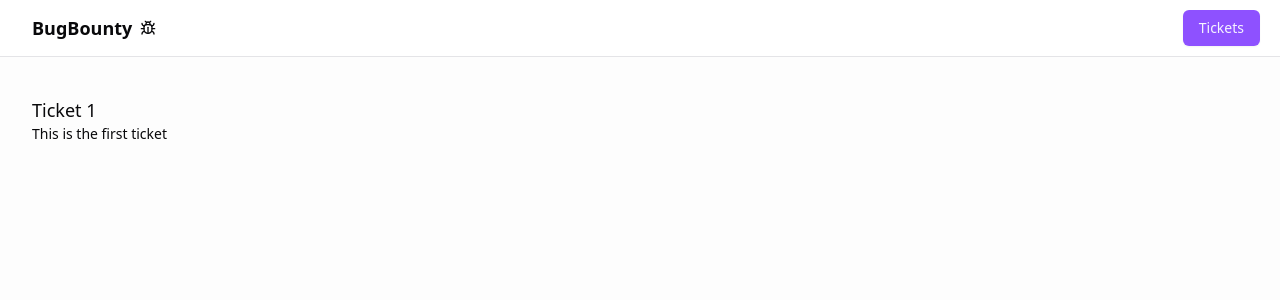
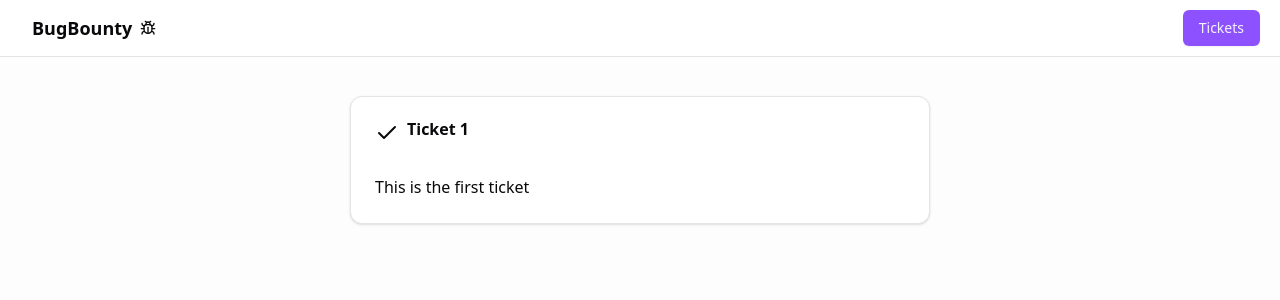
Before and after one commit to illusivesunrae/road-to-next, a Next.js app: page /tickets/1 in a window 1280 px wide. Shown: the top 300 px of the page. Built offline with nearby package versions, Linux system fonts and the light colour scheme.

Commit message:
Used flag to create context-specific class rendering

```diff
--- a/src/app/tickets/[ticketId]/page.tsx
+++ b/src/app/tickets/[ticketId]/page.tsx
@@ -2,6 +2,7 @@ import Link from "next/link";
 import { Placeholder } from "@/components/placeholder";
 import { Button } from "@/components/ui/button";
 import { initialTickets } from "@/data";
+import { TicketItem } from "@/features/ticket/components/ticket-item";
 import { ticketsPath } from "@/paths";
 
 type TicketPageProps = {
@@ -20,9 +21,8 @@ const TicketPage = async ({ params }: TicketPageProps) => {
     }
 
     return (
-      <div>
-        <h2 className="text-lg">{ticket.title}</h2>
-        <p className="text-sm">{ticket.content}</p>
+      <div className="flex justify-center animate-fade-from-top">
+        <TicketItem ticket={ticket} isDetail />
       </div>
     );
   }
--- a/src/features/ticket/components/ticket-item.tsx
+++ b/src/features/ticket/components/ticket-item.tsx
@@ -1,3 +1,4 @@
+import clsx from "clsx"
 import { LucideSquareArrowOutUpRight } from "lucide-react"
 import Link from "next/link"
 import { Button } from "@/components/ui/button"
@@ -7,17 +8,21 @@ import { TICKET_ICONS } from "../constants"
 import { Ticket } from "../types"
 
 type TicketItemProps = {
-    ticket: Ticket,
+    ticket: Ticket;
+    isDetail?: boolean;
 }
 
-const TicketItem = ({ ticket }: TicketItemProps) => {
+const TicketItem = ({ ticket, isDetail }: TicketItemProps) => {
     const detailButton = (
         <Button variant="outline" size="icon" asChild>
             <Link href={ticketPath(ticket.id)}><LucideSquareArrowOutUpRight className="h-4 w-4" /></Link>
         </Button>
     )
     return (
-        <div className="w-full max-w-[420px] flex gap-x-1">
+        <div className={clsx("w-full flex gap-x-1", {
+            "max-w-[580px]": isDetail,
+            "max-w-[420px]": !isDetail
+        })}>
             <Card key={ticket.id} className="w-full">
                 <CardHeader>
                 <CardTitle className="flex gap-x-2">
@@ -26,12 +31,14 @@ const TicketItem = ({ ticket }: TicketItemProps) => {
                 </CardTitle>
                 </CardHeader>
                 <CardContent>
-                <p className="line-clamp-3 whitespace-break-spaces">{ticket.content}</p>
+                <p className={clsx("whitespace-break-spaces", {
+                    "line-clamp-3": !isDetail
+                })}>{ticket.content}</p>
                 </CardContent>
             </Card>
-            <div className="flex flex-col gap-y-1">
-                { detailButton }
-            </div>
+            { isDetail ? null : (
+                <div className="flex flex-col gap-y-1">{ detailButton }</div>
+            )}
         </div>
     )
 }
```
